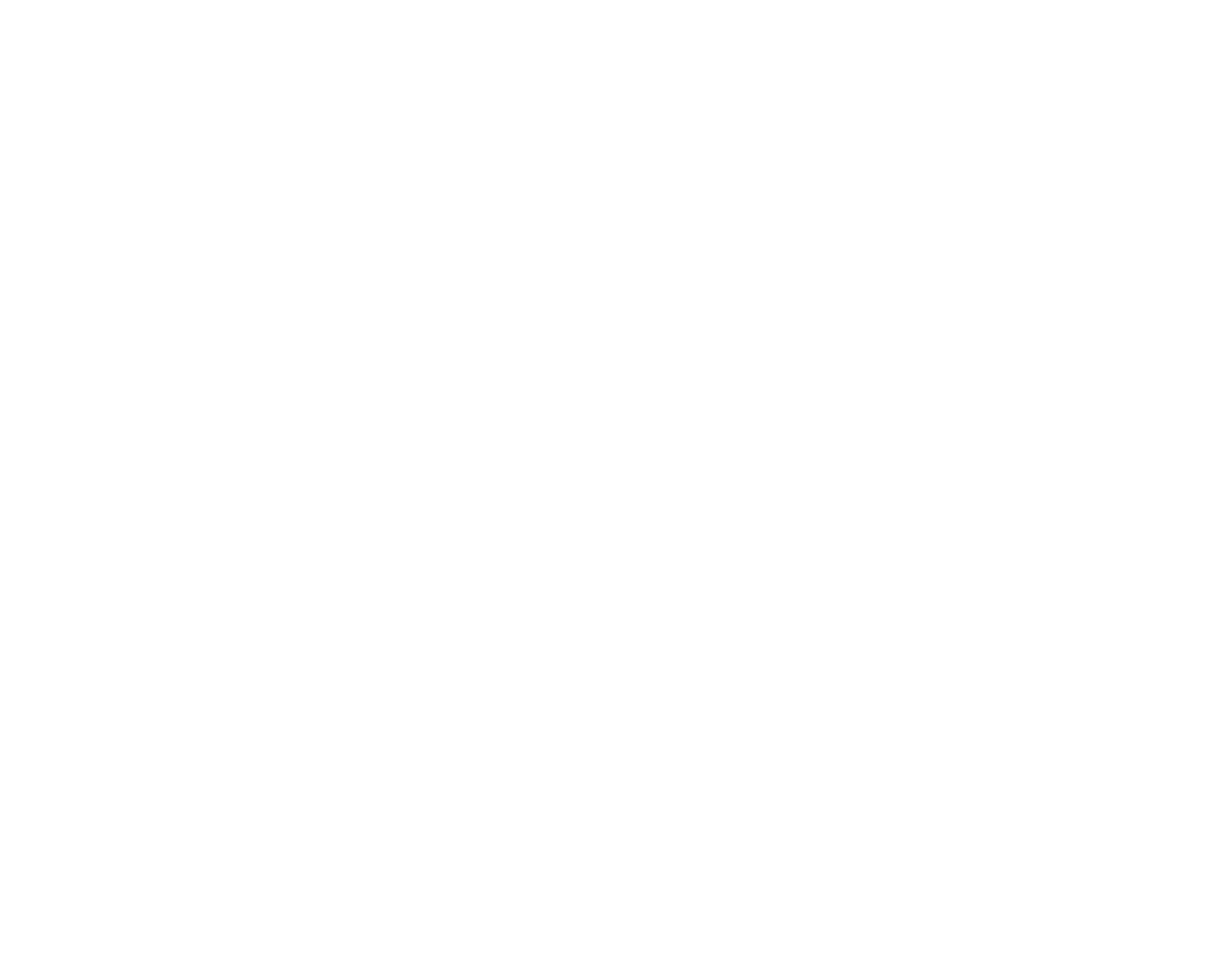
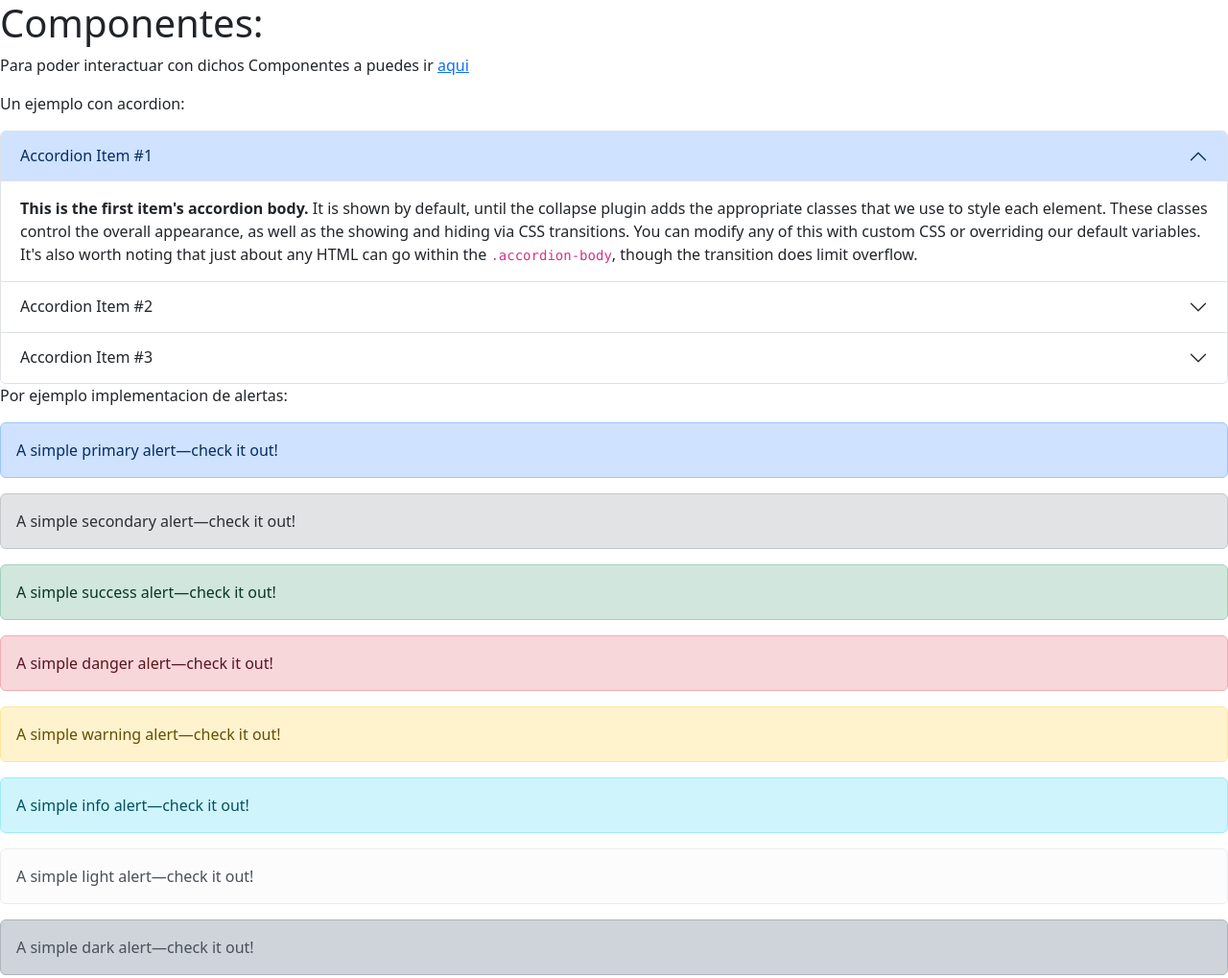
Before and after one commit to ulisesgez/bootstrap, a plain HTML site: page componentes.html in a window 1280 px wide. Shown: the whole page at 96% size. Before the commit the page ends 800 px from the top, so only its background shows below. Drawn offline with nearby package versions, Linux system fonts and the light colour scheme.

Commit message:
components

```diff
--- a/componentes.html
+++ b/componentes.html
@@ -0,0 +1,78 @@
+<!DOCTYPE html>
+<html lang="en">
+<head>
+    <link href="https://cdn.jsdelivr.net/npm/bootstrap@5.3.2/dist/css/bootstrap.min.css" rel="stylesheet" integrity="sha384-T3c6CoIi6uLrA9TneNEoa7RxnatzjcDSCmG1MXxSR1GAsXEV/Dwwykc2MPK8M2HN" crossorigin="anonymous">
+    <script src="https://cdn.jsdelivr.net/npm/bootstrap@5.3.2/dist/js/bootstrap.bundle.min.js" integrity="sha384-C6RzsynM9kWDrMNeT87bh95OGNyZPhcTNXj1NW7RuBCsyN/o0jlpcV8Qyq46cDfL" crossorigin="anonymous"></script>
+    <meta charset="UTF-8">
+    <meta name="viewport" content="width=device-width, initial-scale=1.0">
+    <title>Document</title>
+</head>
+<body>
+    <h1>Componentes:</h1>
+    <p>Para poder interactuar con dichos Componentes a puedes ir <a href="https://getbootstrap.com/docs/5.2/getting-started/introduction/">aqui</a></p>
+    <p>Un ejemplo con acordion:</p>
+    <div class="accordion" id="accordionExample">
+        <div class="accordion-item">
+          <h2 class="accordion-header" id="headingOne">
+            <button class="accordion-button" type="button" data-bs-toggle="collapse" data-bs-target="#collapseOne" aria-expanded="true" aria-controls="collapseOne">
+              Accordion Item #1
+            </button>
+          </h2>
+          <div id="collapseOne" class="accordion-collapse collapse show" aria-labelledby="headingOne" data-bs-parent="#accordionExample">
+            <div class="accordion-body">
+              <strong>This is the first item's accordion body.</strong> It is shown by default, until the collapse plugin adds the appropriate classes that we use to style each element. These classes control the overall appearance, as well as the showing and hiding via CSS transitions. You can modify any of this with custom CSS or overriding our default variables. It's also worth noting that just about any HTML can go within the <code>.accordion-body</code>, though the transition does limit overflow.
+            </div>
+          </div>
+        </div>
+        <div class="accordion-item">
+          <h2 class="accordion-header" id="headingTwo">
+            <button class="accordion-button collapsed" type="button" data-bs-toggle="collapse" data-bs-target="#collapseTwo" aria-expanded="false" aria-controls="collapseTwo">
+              Accordion Item #2
+            </button>
+          </h2>
+          <div id="collapseTwo" class="accordion-collapse collapse" aria-labelledby="headingTwo" data-bs-parent="#accordionExample">
+            <div class="accordion-body">
+              <strong>This is the second item's accordion body.</strong> It is hidden by default, until the collapse plugin adds the appropriate classes that we use to style each element. These classes control the overall appearance, as well as the showing and hiding via CSS transitions. You can modify any of this with custom CSS or overriding our default variables. It's also worth noting that just about any HTML can go within the <code>.accordion-body</code>, though the transition does limit overflow.
+            </div>
+          </div>
+        </div>
+        <div class="accordion-item">
+          <h2 class="accordion-header" id="headingThree">
+            <button class="accordion-button collapsed" type="button" data-bs-toggle="collapse" data-bs-target="#collapseThree" aria-expanded="false" aria-controls="collapseThree">
+              Accordion Item #3
+            </button>
+          </h2>
+          <div id="collapseThree" class="accordion-collapse collapse" aria-labelledby="headingThree" data-bs-parent="#accordionExample">
+            <div class="accordion-body">
+              <strong>This is the third item's accordion body.</strong> It is hidden by default, until the collapse plugin adds the appropriate classes that we use to style each element. These classes control the overall appearance, as well as the showing and hiding via CSS transitions. You can modify any of this with custom CSS or overriding our default variables. It's also worth noting that just about any HTML can go within the <code>.accordion-body</code>, though the transition does limit overflow.
+            </div>
+          </div>
+        </div>
+      </div>
+      <p>Por ejemplo implementacion de alertas:</p>
+      <div class="alert alert-primary" role="alert">
+        A simple primary alert—check it out!
+      </div>
+      <div class="alert alert-secondary" role="alert">
+        A simple secondary alert—check it out!
+      </div>
+      <div class="alert alert-success" role="alert">
+        A simple success alert—check it out!
+      </div>
+      <div class="alert alert-danger" role="alert">
+        A simple danger alert—check it out!
+      </div>
+      <div class="alert alert-warning" role="alert">
+        A simple warning alert—check it out!
+      </div>
+      <div class="alert alert-info" role="alert">
+        A simple info alert—check it out!
+      </div>
+      <div class="alert alert-light" role="alert">
+        A simple light alert—check it out!
+      </div>
+      <div class="alert alert-dark" role="alert">
+        A simple dark alert—check it out!
+      </div>
+</body>
+</html>
```
Also changed, not shown: index.html (+2 -2 lines).
